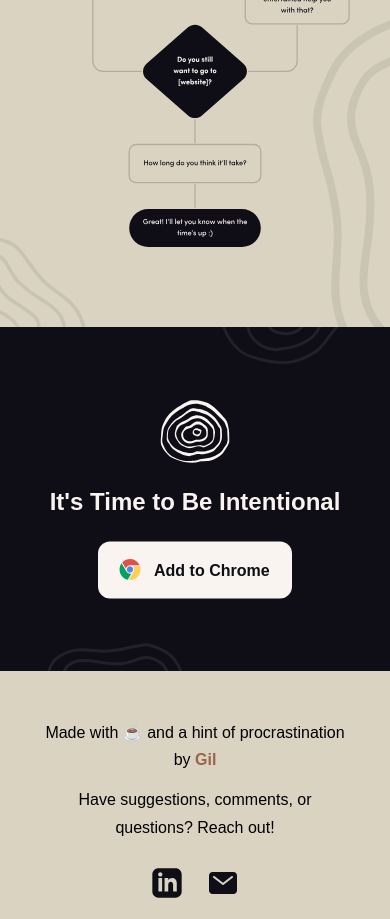
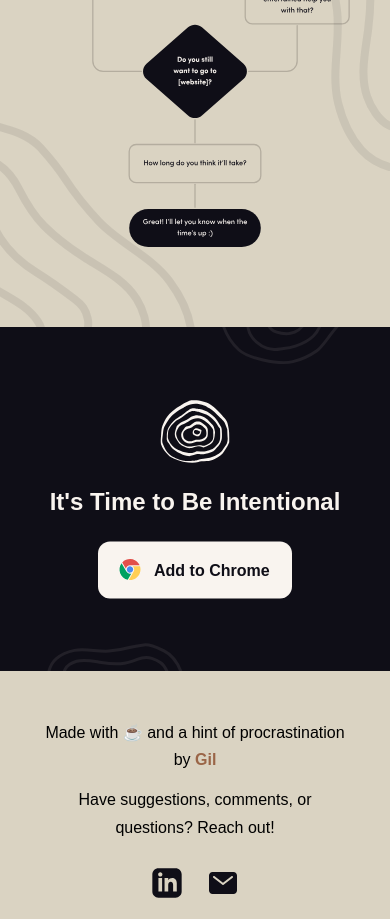
Before and after one commit to mochamellow/intentio-gh, a SvelteKit app: page /intent-questions in a window 390 px wide. Shown: the part 780-1699 px from the top of the page. Built offline with nearby package versions, Linux system fonts and the light colour scheme; a web font is replaced by a local one.

Commit message:
update background

```diff
--- a/src/routes/+page.svelte
+++ b/src/routes/+page.svelte
@@ -674,7 +674,7 @@
 	@media screen and (max-width: 570px) {
 
 		.lines-2 {
-			margin-top: -2rem;
+			margin-top: -3rem;
 		}
 
 		.lines-3 {
--- a/src/routes/how-intentio-works/+page.svelte
+++ b/src/routes/how-intentio-works/+page.svelte
@@ -117,7 +117,7 @@
     .lines-3 {
         position: absolute;
         transform: translate(0%, -68%);
-        max-width: 22%;
+        max-width: 23rem;
         left: 0;
         z-index: -1;
     }
--- a/src/routes/intent-questions/+page.svelte
+++ b/src/routes/intent-questions/+page.svelte
@@ -109,13 +109,13 @@
         position: absolute;
         max-width: 22%;
         right: 0;
-        top: 50rem;
+        top: 70%;
     }
 
     .lines-3 {
         position: absolute;
         transform: translate(0%, -100%);
-        max-width: 22%;
+        max-width: 28rem;
         left: 0;
     }
 
```
